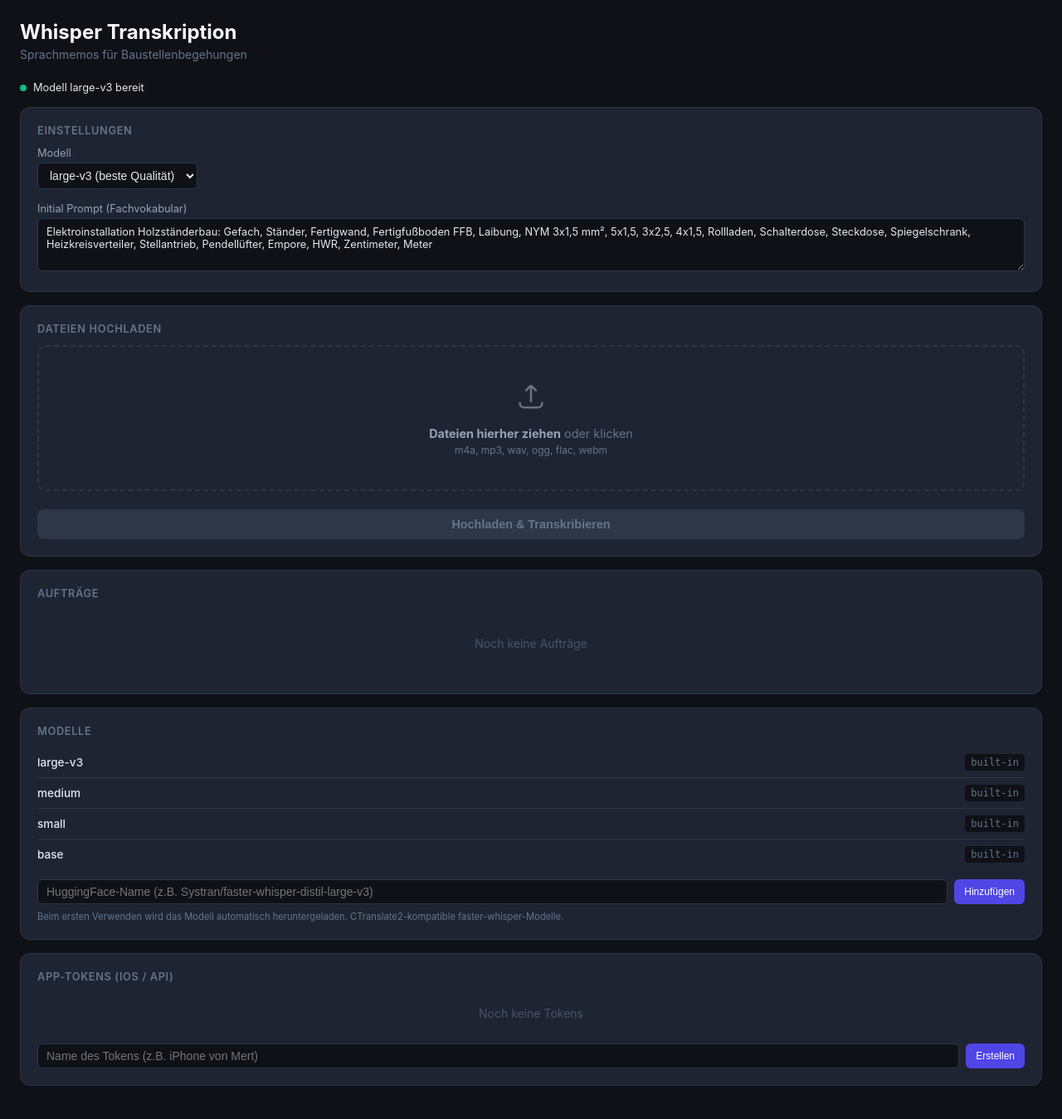
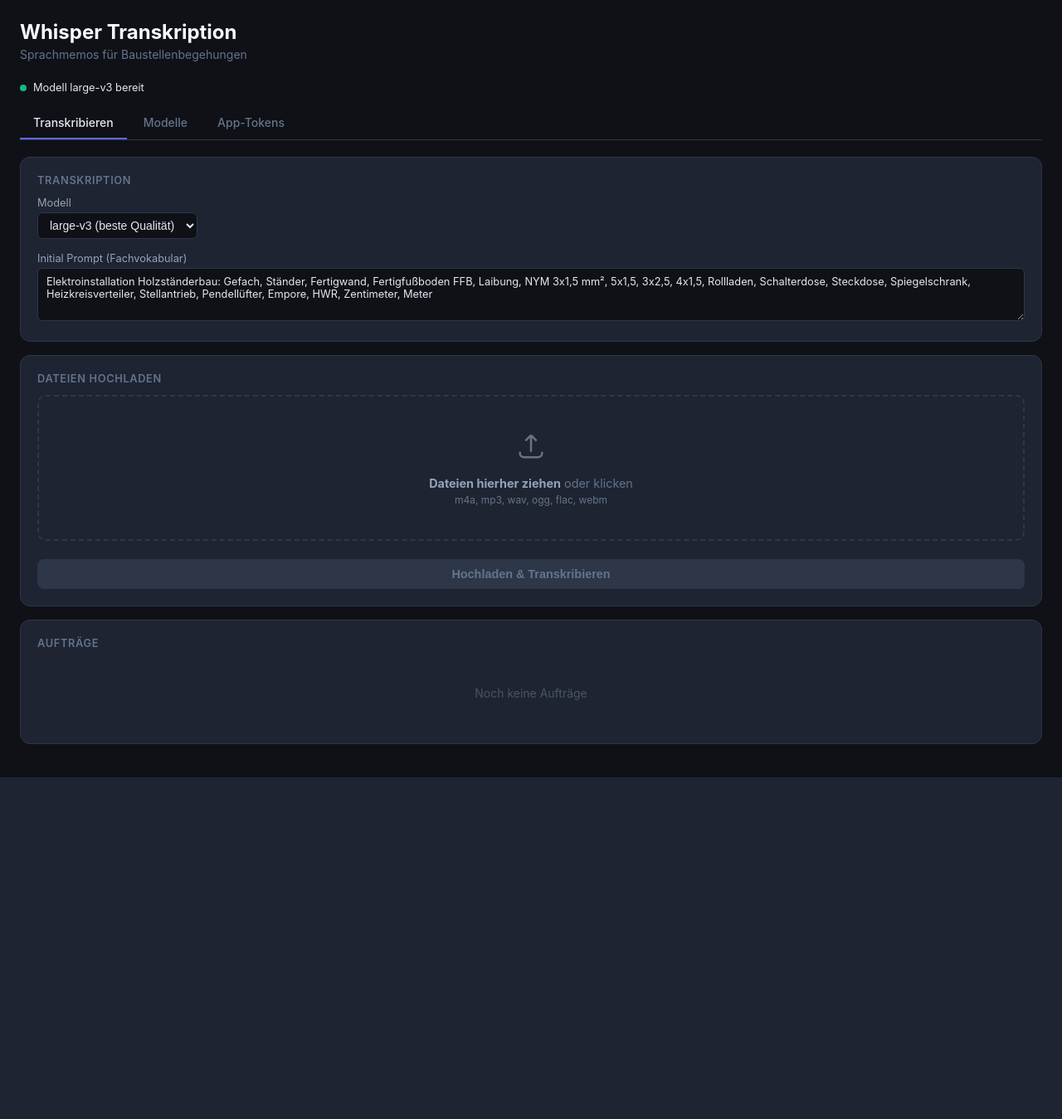
Before and after one commit to mbay-ODW/whisper-service, a Flask app: page / in a window 1280 px wide. Shown: the whole page at 83% size. After the commit the page ends 937 px from the top, so only its background shows below. Run offline with Flask 3, Linux system fonts and the light colour scheme; the visitor is signed in with stand-in values (Sample User, id 1); data that the repository does not hold is empty; parts of the project's set-up code (start-up, migrations or seed data) failed here and were passed over.

Commit message:
ui: split settings into tabs (Transkribieren / Modelle / Tokens)
Admin tabs (Modelle, App-Tokens) appear only for browser sessions.
Active tab persisted in URL hash for shareable links.

Co-Authored-By: Claude Sonnet 4.6 <noreply@anthropic.com>

```diff
--- a/templates/index.html
+++ b/templates/index.html
@@ -99,6 +99,15 @@ select{min-width:140px}
 /* Toast */
 #toast{position:fixed;bottom:24px;right:24px;background:#1e2432;border:1px solid #2d3748;color:#e2e8f0;padding:10px 16px;border-radius:8px;font-size:.8rem;opacity:0;transition:opacity .3s;pointer-events:none;z-index:999}
 #toast.show{opacity:1}
+
+/* Tabs */
+.tab-bar{display:flex;gap:4px;border-bottom:1px solid #2d3748;margin-bottom:20px;overflow-x:auto;scrollbar-width:none}
+.tab-bar::-webkit-scrollbar{display:none}
+.tab-btn{background:none;border:none;color:#64748b;padding:10px 16px;font-size:.875rem;font-weight:500;cursor:pointer;border-bottom:2px solid transparent;transition:all .15s;white-space:nowrap;font-family:inherit}
+.tab-btn:hover{color:#94a3b8}
+.tab-btn.active{color:#e2e8f0;border-bottom-color:#6366f1}
+.tab-content{display:none}
+.tab-content.active{display:block}
 </style>
 </head>
 <body>
@@ -110,8 +119,15 @@ select{min-width:140px}
   <span id="model-label">Modell wird geladen…</span>
 </div>
 
+<div class="tab-bar" id="tab-bar">
+  <button class="tab-btn active" data-tab="transcribe">Transkribieren</button>
+  <button class="tab-btn" data-tab="models" id="tab-models" style="display:none">Modelle</button>
+  <button class="tab-btn" data-tab="tokens" id="tab-tokens" style="display:none">App-Tokens</button>
+</div>
+
+<div class="tab-content active" id="tab-content-transcribe">
   <div class="card">
-  <div class="card-title">Einstellungen</div>
+    <div class="card-title">Transkription</div>
     <div class="settings-row">
       <div>
         <label for="model-select">Modell</label>
@@ -138,8 +154,10 @@ select{min-width:140px}
     <div class="card-title">Aufträge</div>
     <div id="jobs-container"><div class="empty-state">Noch keine Aufträge</div></div>
   </div>
+</div>
 
-<div class="card" id="models-card" style="display:none">
+<div class="tab-content" id="tab-content-models">
+  <div class="card">
     <div class="card-title">Modelle</div>
     <div id="models-list"></div>
     <div class="token-create-row">
@@ -150,8 +168,10 @@ select{min-width:140px}
       Beim ersten Verwenden wird das Modell automatisch heruntergeladen. CTranslate2-kompatible faster-whisper-Modelle.
     </div>
   </div>
+</div>
 
-<div class="card" id="tokens-card" style="display:none">
+<div class="tab-content" id="tab-content-tokens">
+  <div class="card">
     <div class="card-title">App-Tokens (iOS / API)</div>
     <div id="tokens-list"></div>
     <div class="token-create-row">
@@ -159,6 +179,7 @@ select{min-width:140px}
       <button class="btn btn-primary" onclick="createToken()">Erstellen</button>
     </div>
     <div id="new-token-box"></div>
+  </div>
 </div>
 
 <div id="toast"></div>
@@ -170,6 +191,26 @@ const authHeader = TOKEN ? {'Authorization': 'Bearer ' + TOKEN} : {};
 function apiFetch(url, opts = {}) {
   opts.headers = Object.assign({}, authHeader, opts.headers || {});
   return fetch(url, opts);
+}
+
+// ── Tabs ───────────────────────────────────────────────────────────────
+function switchTab(name) {
+  document.querySelectorAll('.tab-btn').forEach(b => b.classList.toggle('active', b.dataset.tab === name));
+  document.querySelectorAll('.tab-content').forEach(c => c.classList.toggle('active', c.id === 'tab-content-' + name));
+  if (location.hash.slice(1) !== name) history.replaceState(null, '', '#' + name);
+}
+document.getElementById('tab-bar').addEventListener('click', e => {
+  const btn = e.target.closest('.tab-btn');
+  if (btn) switchTab(btn.dataset.tab);
+});
+window.addEventListener('hashchange', () => {
+  const tab = location.hash.slice(1);
+  if (tab) switchTab(tab);
+});
+// Restore from URL hash on load
+if (location.hash) {
+  const initial = location.hash.slice(1);
+  if (document.getElementById('tab-content-' + initial)) switchTab(initial);
 }
 
 // Model status polling
@@ -476,9 +517,9 @@ refreshJobs();
 async function loadTokens() {
   try {
     const r = await fetch('/tokens');
-    if (!r.ok) return; // not a browser session — hide section
+    if (!r.ok) return; // not a browser session — tab stays hidden
     const tokens = await r.json();
-    document.getElementById('tokens-card').style.display = '';
+    document.getElementById('tab-tokens').style.display = '';
     renderTokens(tokens);
   } catch(e) {}
 }
@@ -555,7 +596,7 @@ async function loadModels() {
     });
     const probe = await fetch('/tokens');
     if (probe.ok) {
-      document.getElementById('models-card').style.display = '';
+      document.getElementById('tab-models').style.display = '';
       renderModelsList(data);
     }
   } catch(e) {}
```
Lines whose indentation alone changed are shown as unchanged.
